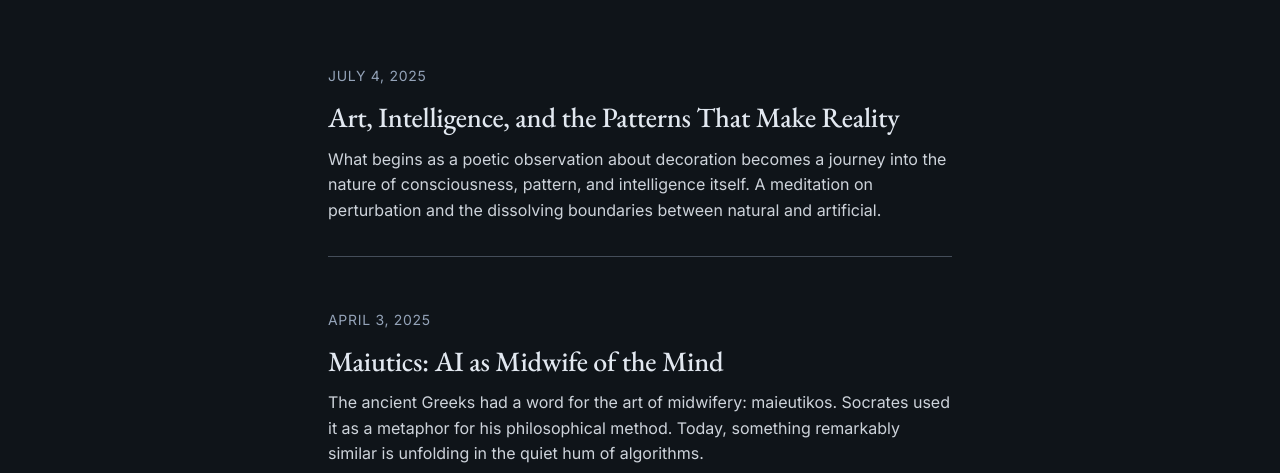
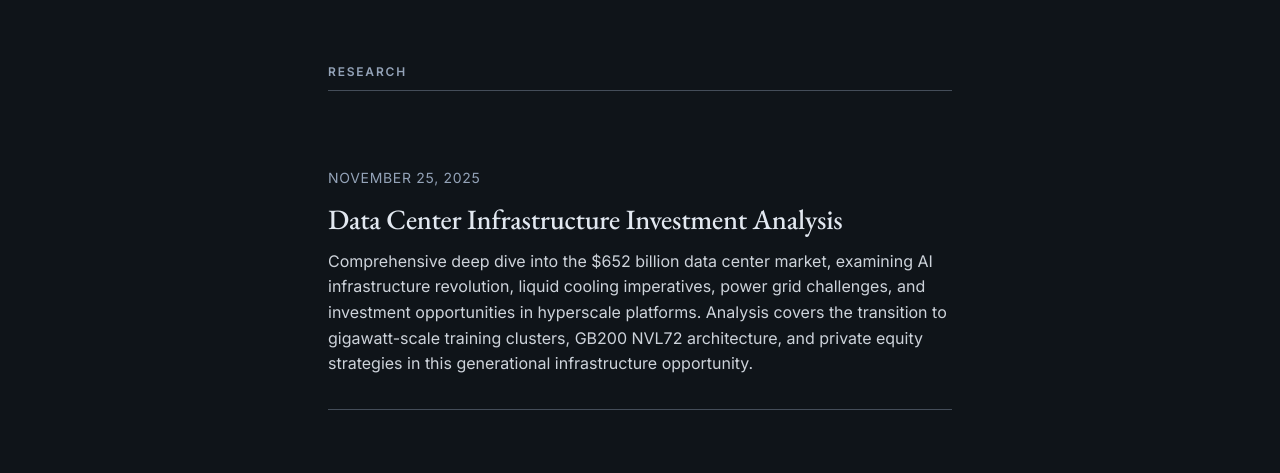
Before and after one commit to Sakeeb91/shafkatrahman-website, a plain HTML site: page writings/index.html in a window 1280 px wide. Shown: the part 327-800 px from the top of the page. Drawn offline with nearby package versions, Linux system fonts and the light colour scheme.

Commit message:
Reorganize writings into Research and Essays categories
- Add Research category with data center analysis
- Group existing essays under Essays category
- Update CSS version reference to v=3

```diff
--- a/writings/index.html
+++ b/writings/index.html
@@ -30,7 +30,7 @@
     <link rel="preconnect" href="https://fonts.googleapis.com">
     <link rel="preconnect" href="https://fonts.gstatic.com" crossorigin>
     <link href="https://fonts.googleapis.com/css2?family=EB+Garamond:wght@500&family=Inter:wght@400;500;600&display=swap" rel="stylesheet" fetchpriority="high">
-    <link rel="stylesheet" href="../style.css?v=2">
+    <link rel="stylesheet" href="../style.css?v=3">
 
     <!-- Lucide Icons CDN -->
     <script src="https://unpkg.com/lucide@latest" defer></script>
@@ -58,6 +58,24 @@
             </div>
 
             <div class="writing-list animate-slide-up-delay">
+                <!-- Research Category -->
+                <h2 class="category-title">Research</h2>
+
+                <article class="writing-item">
+                    <a href="/writings/research/data-center-investment-analysis.html" class="writing-link">
+                        <div class="writing-meta">
+                            <time datetime="2025-11-25">November 25, 2025</time>
+                        </div>
+                        <h2 class="writing-title">Data Center Infrastructure Investment Analysis</h2>
+                        <p class="writing-excerpt">
+                            Comprehensive deep dive into the $652 billion data center market, examining AI infrastructure revolution, liquid cooling imperatives, power grid challenges, and investment opportunities in hyperscale platforms. Analysis covers the transition to gigawatt-scale training clusters, GB200 NVL72 architecture, and private equity strategies in this generational infrastructure opportunity.
+                        </p>
+                    </a>
+                </article>
+
+                <!-- Essays Category -->
+                <h2 class="category-title">Essays</h2>
+
                 <article class="writing-item">
                     <a href="/writings/art-intelligence-patterns.html" class="writing-link">
                         <div class="writing-meta">
```
